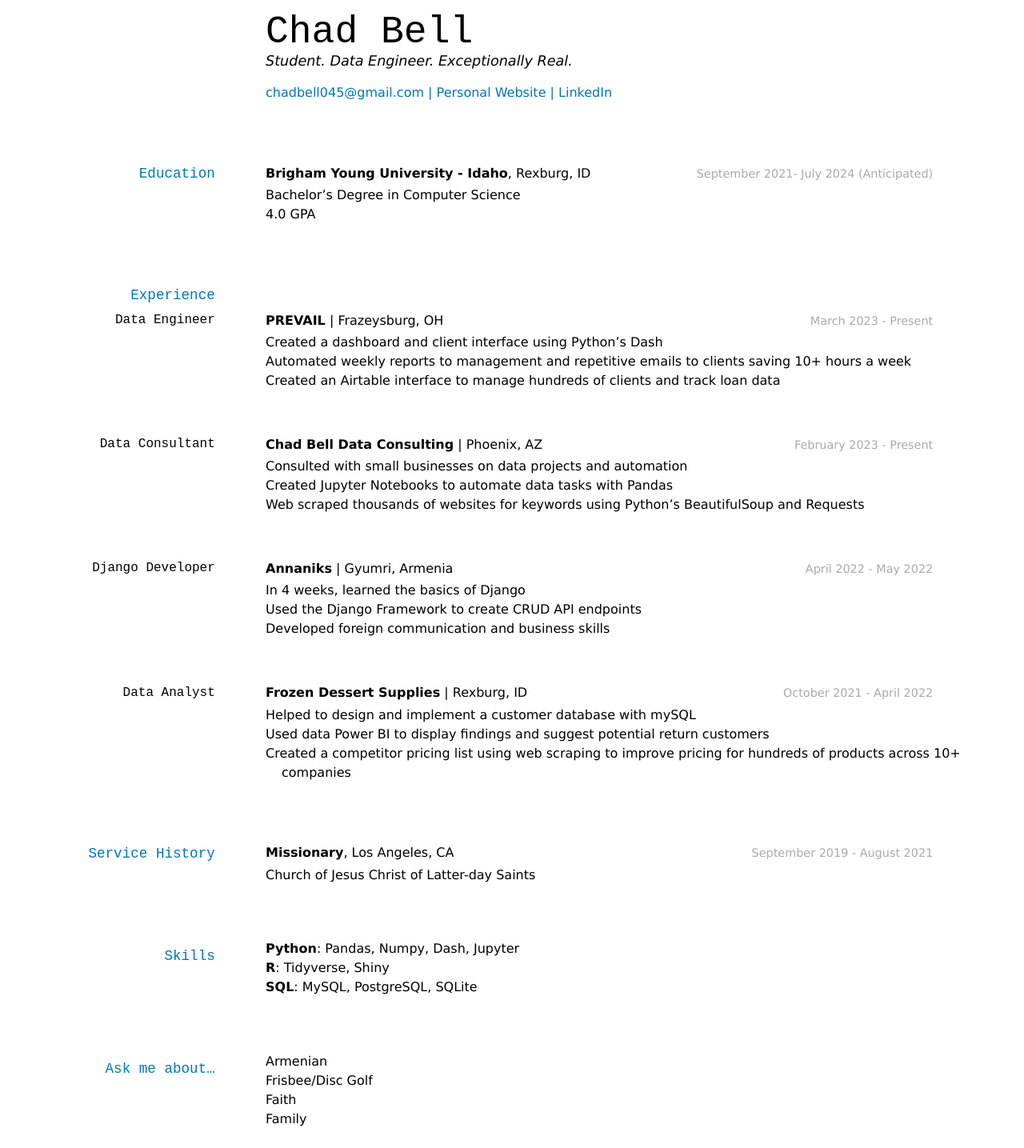
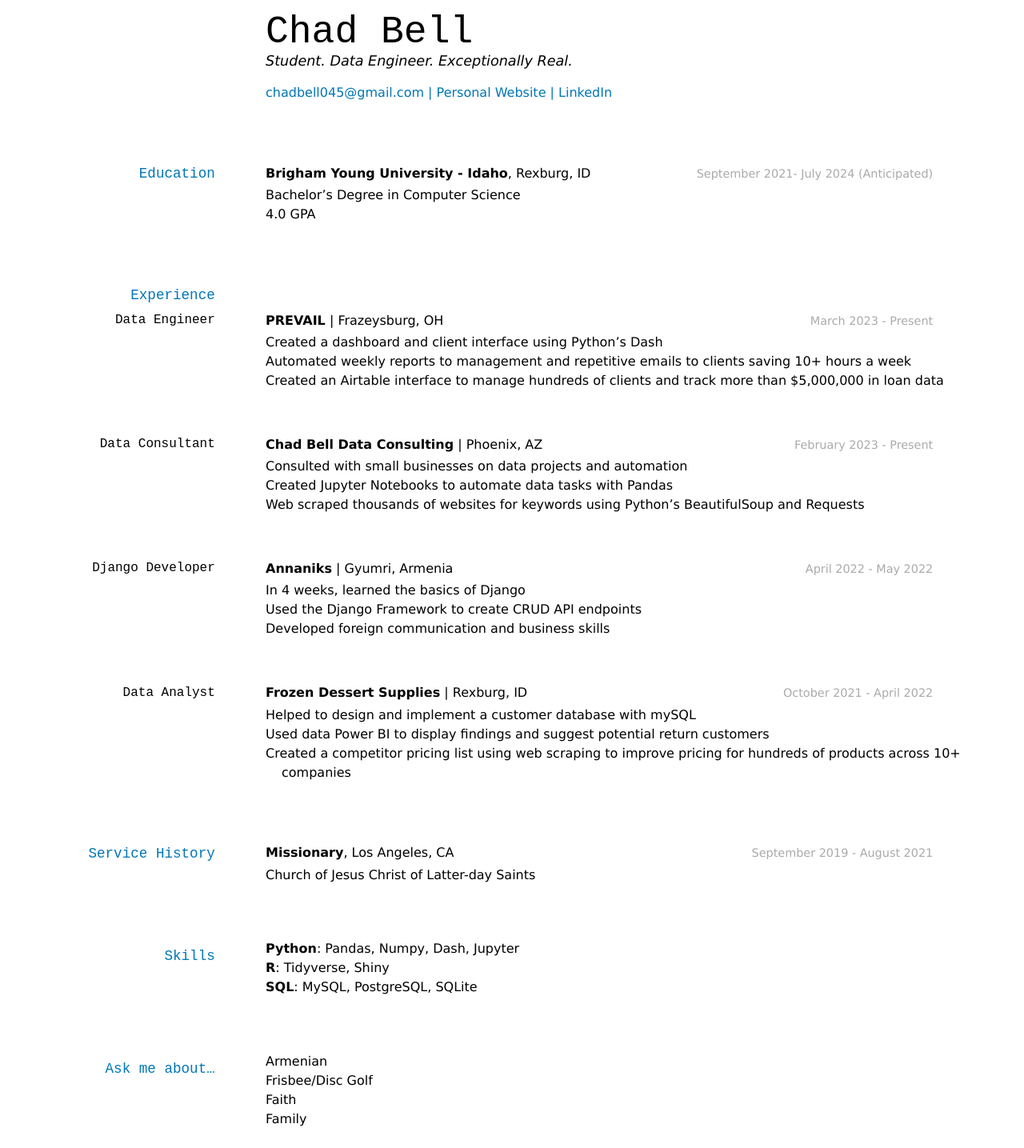
Before and after one commit to CBell045/Resume, a Jekyll site: the page built from docs/index.md, in a window 1280 px wide. Shown: the whole page at 80% size. Built offline with Jekyll 4.4.1, drawn with Linux system fonts in a browser that asks for light colours.

Commit message:
finished

```diff
--- a/docs/index.md
+++ b/docs/index.md
@@ -30,7 +30,7 @@ __Brigham Young University - Idaho__, Rexburg, ID
 `March 2023 - Present ` __PREVAIL__ | Frazeysburg, OH
 - Created a dashboard and client interface using Python’s Dash
 - Automated weekly reports to management and repetitive emails to clients saving 10+ hours a week
-- Created an Airtable interface to manage hundreds of clients and track loan data
+- Created an Airtable interface to manage hundreds of clients and track more than $5,000,000 in loan data
 
 ### Data Consultant
 `February 2023 - Present ` __Chad Bell Data Consulting__ | Phoenix, AZ
```
